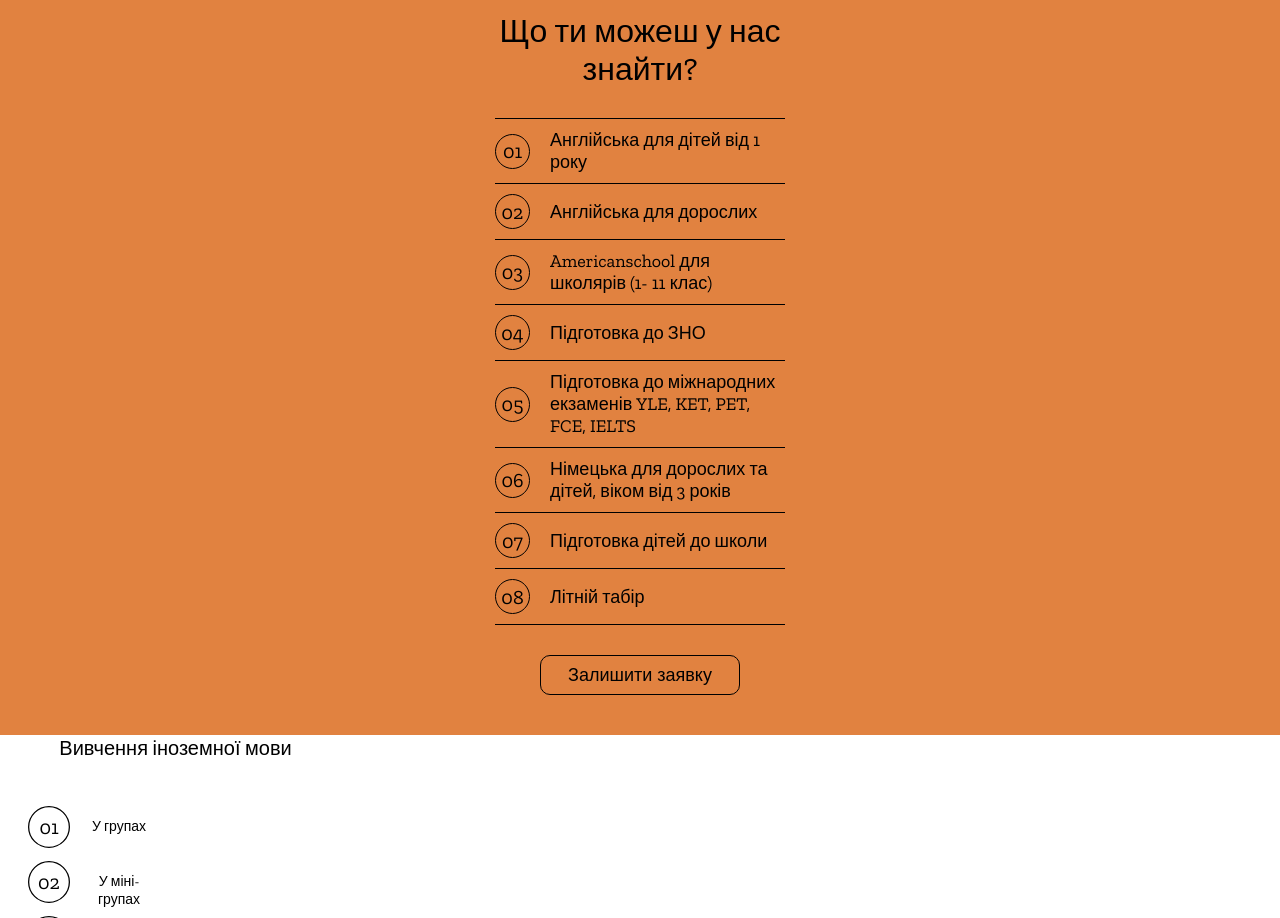
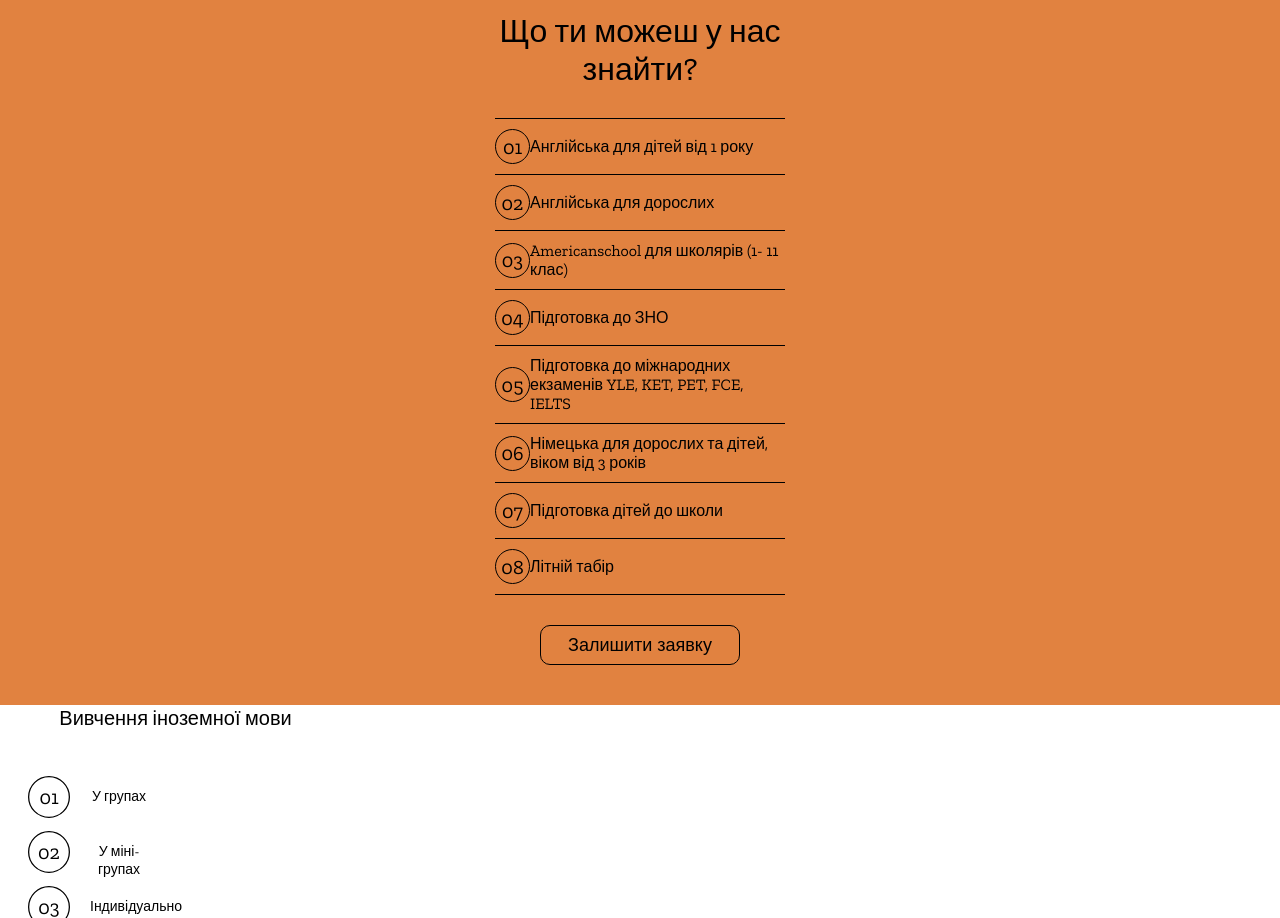
Before and after one commit to SkytheR0/proj-3, a plain HTML site: page index.html in a window 1280 px wide. Shown: the part 2100-3018 px from the top of the page. Drawn offline with nearby package versions, Linux system fonts and the light colour scheme.

Commit message:
внесены изменения в секцию areas

```diff
--- a/index.html
+++ b/index.html
@@ -233,35 +233,35 @@
               <ul class="areas-list">
                 <li class="areas-list__item">
                   <div>01</div>
-                  <span>Англійська для дітей від 1 року</span>
+                  <p>Англійська для дітей від 1 року</p>
                 </li>
                 <li class="areas-list__item">
                   <div>02</div>
-                  <span>Англійська для дорослих</span>
+                  <p>Англійська для дорослих</p>
                 </li>
                 <li class="areas-list__item">
                   <div>03</div>
-                  <span>Americanschool для школярів (1- 11 клас)</span>
+                  <p>Americanschool для школярів (1- 11 клас)</p>
                 </li>
                 <li class="areas-list__item">
                   <div>04</div>
-                  <span>Підготовка до ЗНО</span>
+                  <p>Підготовка до ЗНО</p>
                 </li>
                 <li class="areas-list__item">
                   <div>05</div>
-                  <span>Підготовка до міжнародних екзаменів YLE, KET, PET, FCE, IELTS</span>
+                  <p>Підготовка до міжнародних екзаменів YLE, KET, PET, FCE, IELTS</p>
                 </li>
                 <li class="areas-list__item">
                   <div>06</div>
-                  <span>Німецька для дорослих та дітей, віком від 3 років</span>
+                  <p>Німецька для дорослих та дітей, віком від 3 років</p>
                 </li>
                 <li class="areas-list__item">
                   <div>07</div>
-                  <span>Підготовка дітей до школи</span>
+                  <p>Підготовка дітей до школи</p>
                 </li>
                 <li class="areas-list__item">
                   <div>08</div>
-                  <span>Літній табір</span>
+                  <p>Літній табір</p>
                 </li>
               </ul>
               <button class="areas-button">Залишити заявку</button>
```
